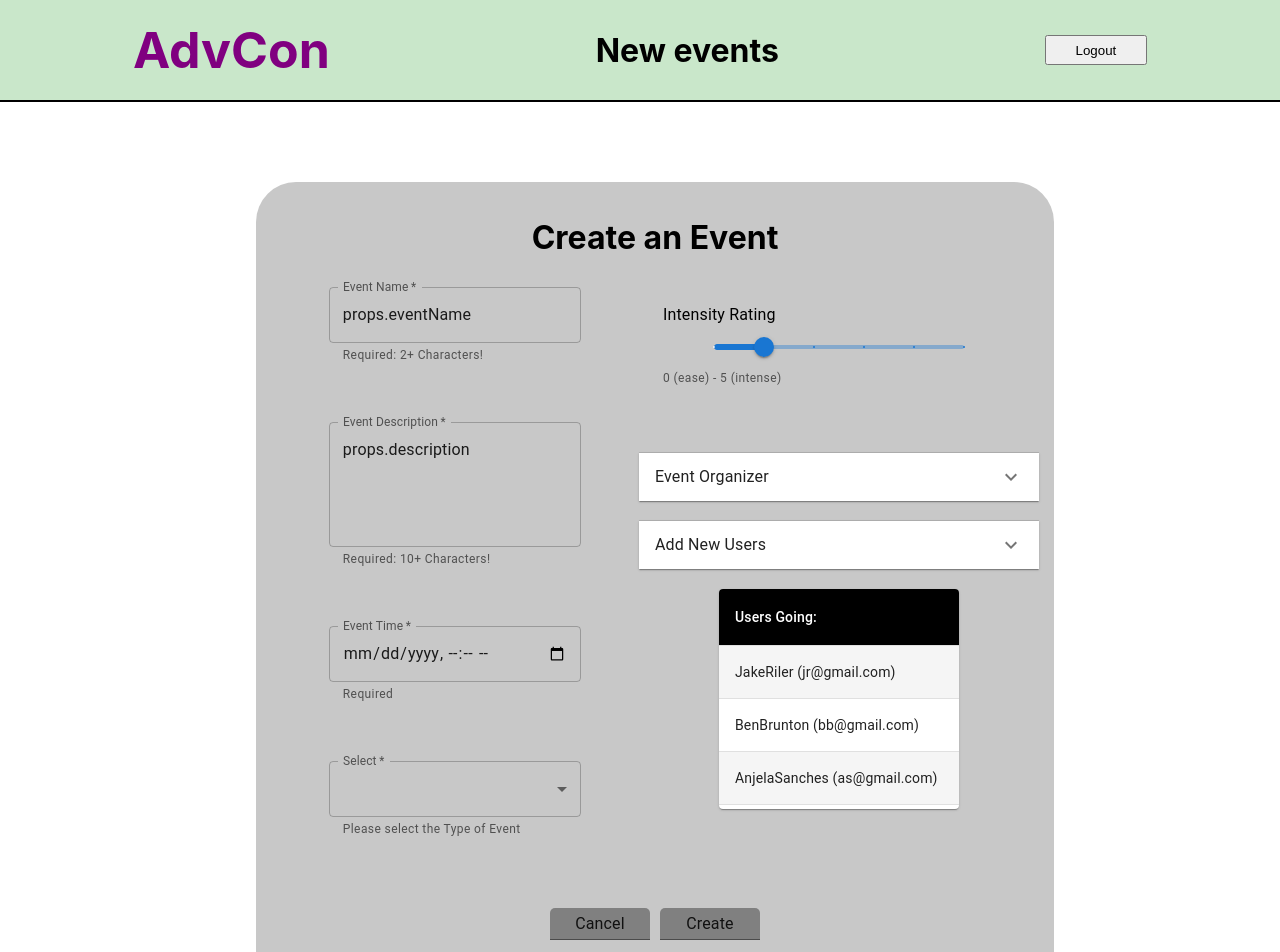
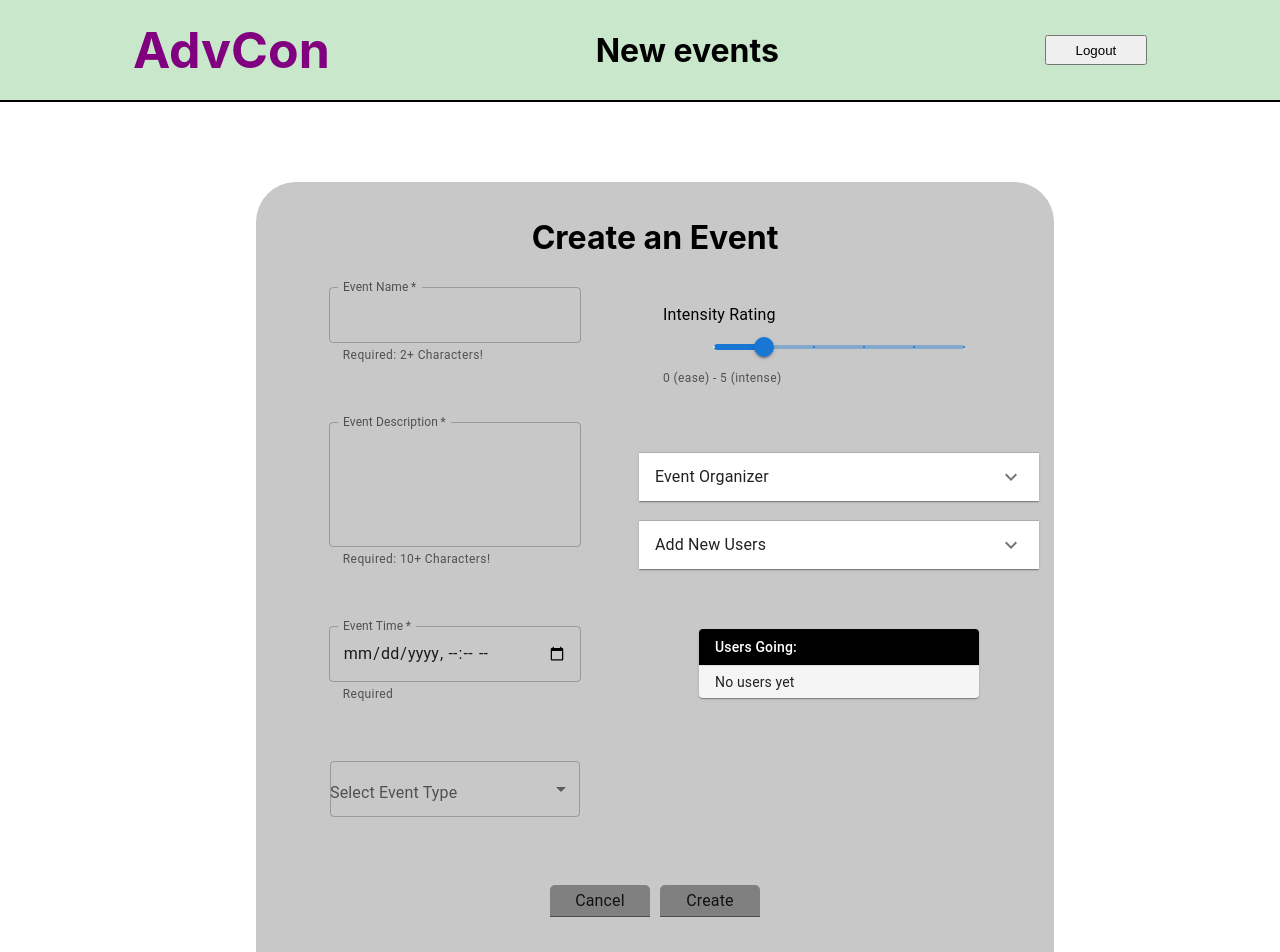
Before and after one commit to czmud/adventureConnect, a React (Create React App) app in the folder client/: page /event/new in a window 1280 px wide. Shown: the top 952 px of the page. Built offline with nearby package versions, Linux system fonts and the light colour scheme.

Commit message:
complete data flow for EventForm/adjusted create

```diff
--- a/client/src/components/EventForm.tsx
+++ b/client/src/components/EventForm.tsx
@@ -1,7 +1,8 @@
-import React from 'react'
-import { TextField, Box, Input, MenuItem, Slider, Typography, Tooltip, SliderValueLabelProps, FormHelperText, Accordion, AccordionDetails, AccordionSummary, TableContainer, Table, TableRow, TableHead,TableCell, tableCellClasses, TableBody, styled, Paper } from '@mui/material';
+import React, {useState} from 'react'
+import { TextField, Box, Input, MenuItem, Slider, Typography, Tooltip, SliderValueLabelProps, FormHelperText, Accordion, AccordionDetails, AccordionSummary, TableContainer, Table, TableRow, TableHead,TableCell, tableCellClasses, TableBody, styled, Paper, OutlinedInput, FormControl, Select, InputLabel } from '@mui/material';
 import { positions } from '@mui/system';
 import ExpandMoreIcon from '@mui/icons-material/ExpandMore';
+import { createRoot } from 'react-dom/client';
 
 //===========All Styling Content======
 const boxStyle = {
@@ -17,16 +18,10 @@ const splitForm = {
     justifyContent: 'space-around'
 }
 const formSide = {
-    width: '90%'
+    width: '90%',
+    positions: 'relative'
 }
-const tableStyle={
-    width: '60%',
-    margin: '0px 20%',
-    zIndex: ''
-}
-const rowStyle = {
-    height: '20px'
-}
+
 const submitStyle ={
     background: 'gray',
     width: '100px',
@@ -36,13 +31,60 @@ const submitStyle ={
     postion: 'relative'
 }
 
-//=======Form intefaces=============
-interface User{
-    firstName: string;
-    lastName: string;
-    email: string;
+const ITEM_HEIGHT = 48;
+const ITEM_PADDING_TOP = 8;
+const MenuProps = {
+    PaperProps: {
+        style: {
+        maxHeight: ITEM_HEIGHT * 4.5 + ITEM_PADDING_TOP,
+        width: 250,
+        },
+    },
+    };
+
+//=======Form Classes=============
+class Event{
+    eventName: string;
+    eventDescription: string;
+    eventType: string;
+    eventDate: '';
+    eventIntensity: number;
+    eventOrganizer: Organizer;
+    eventUsers: User[]
+
+    constructor(eventName: string, eventDescription: string, eventType: string, eventDate: '', eventIntensity: number, eventOrganizer: Organizer, eventUsers: User[]){
+        this.eventName = eventName;
+        this.eventDescription = eventDescription;
+        this.eventType = eventType;
+        this.eventDate = eventDate;
+        this.eventIntensity = eventIntensity;
+        this.eventOrganizer = eventOrganizer;
+        this.eventUsers = eventUsers;
+    }
 }
 
+
+class Organizer{
+    organizerFirstName: string;
+    organizerLastName: string;
+    organizerEmail: string;
+    constructor(organizerFirstName: string, organizerLastName: string, organizerEmail: string){
+    this.organizerFirstName= organizerFirstName;
+    this.organizerLastName= organizerLastName;
+    this.organizerEmail= organizerEmail;
+    }
+}
+
+class User{
+    userFirstName: string;
+    userLastName: string;
+    userEmail: string;
+    constructor(userFirstName: string, userLastName: string, userEmail: string){
+    this.userFirstName= userFirstName;
+    this.userLastName= userLastName;
+    this.userEmail= userEmail;
+    }
+}
 
 
 //=========Form Funtions==============
@@ -79,16 +121,65 @@ const StyledTableRow = styled(TableRow)(({ theme }) => ({
 
 
 // =======Actual Form component Starts Here=============
+const users: User[] = [
+
+]
+
+const types = ['Hiking', 'Back Packing', 'Climbing', 'Camping', 'Rafting', 'Boating', 'Extreme', 'Sports']
+
 
 const EventForm = (props: any) => {
-    const { title, btn } = props;
-    const users: User[] = [
-        { firstName: 'Jake', lastName:'Riler', email: 'jr@gmail.com'},
-        { firstName: 'Ben', lastName:'Brunton', email: 'bb@gmail.com'},
-        { firstName: 'Anjela', lastName:'Sanches', email: 'as@gmail.com'},
-        { firstName: 'Naile', lastName:'Grunich', email: 'ng@gmail.com'},
-        { firstName: 'Ernie',  lastName:'Wontred', email: 'ew@gmail.com'}
-    ]
+    const { title, btn, event, creator, onSubmit } = props;
+
+    const organizer: Organizer = {
+        organizerFirstName: creator.organizerFirstName,
+        organizerLastName: creator.organizerLastName,
+        organizerEmail: creator.organizerEmail
+    }
+    const thisEvent =  event || new Event('','','','', 1, organizer, users);
+
+    const [eventName, setEventName] = useState(thisEvent.eventName);
+    const onNameChange = (e: any) => {
+        setEventName(e.target.value);
+        console.log(eventName);
+    }
+
+    const [eventDescription, setEventDescription] = useState(thisEvent.eventDescription);
+    const onDescriptionChange = (e: any) => {
+        setEventDescription(e.target.value)
+    }
+
+    const [eventType, setEventType] = useState(thisEvent.eventType);
+    const onTypeChange = (e: any) => {
+        setEventType(e.target.value)
+    }
+
+    const [eventDate, setEventDate] = useState(thisEvent.eventDate);
+    const onDateChange = (e: any) => {
+        setEventDate(e.target.value)
+    }
+
+    const [eventIntensity, setEventIntensity] = useState(thisEvent.eventIntensity);
+    const onIntensityChange = (e: any) => {
+        setEventIntensity(e.target.value)
+    }
+
+    const [eventUsers, setEventUsers] = useState(thisEvent.eventUsers);
+    const onNewUser = (e: any) => {
+        setEventUsers([...eventUsers, e.target.value])
+    }
+
+    const submitHandler = () => {
+        thisEvent.eventName = eventName;
+        thisEvent.eventDescription = eventDescription;
+        thisEvent.eventType = eventType;
+        thisEvent.eventDate = eventDate;
+        thisEvent.eventIntensity = eventIntensity;
+        thisEvent.users = eventUsers;
+        onSubmit(thisEvent);
+    }
+
+
 
     return (
     <Box
@@ -99,14 +190,15 @@ const EventForm = (props: any) => {
     }}
     noValidate
     autoComplete="off"
-    onSubmit={(e) => {e.preventDefault(); console.log("Submitted")}}>
+    onSubmit={(e) => {e.preventDefault(); submitHandler() }}>
         <h1>{ title }</h1>
         <div style={ splitForm }>
             <div style={ formSide }>
                 <TextField
                 required
                 fullWidth
-                defaultValue="props.eventName"
+                value={eventName}
+                onChange = { onNameChange }
                 id="outlined-name"
                 label="Event Name"
                 InputLabelProps={{
@@ -120,7 +212,8 @@ const EventForm = (props: any) => {
                 <TextField
                 required
                 fullWidth
-                defaultValue="props.description"
+                value={eventDescription}
+                onChange={ onDescriptionChange }
                 id="outlined-multiline-static"
                 InputLabelProps={{
                     shrink: true
@@ -135,6 +228,8 @@ const EventForm = (props: any) => {
                 <TextField
                 required
                 fullWidth
+                value={ eventDate }
+                onChange={ onDateChange }
                 id="outlined-name"
                 type="datetime-local"
                 InputLabelProps={{
@@ -145,32 +240,44 @@ const EventForm = (props: any) => {
                 />
                 <br/><br/><br/>
 
-                <TextField
-                required
-                fullWidth
-                id="outlined-select-currency"
-                select
-                label="Select"
-                defaultValue='Trip Type'
-                helperText="Please select the Type of Event"
+                <FormControl sx={{ m: 1, width: 250, mt: 1 }}>
+                    <InputLabel
+                    variant="standard"
+                    htmlFor="native-select">Select Event Type</InputLabel>
+                    <Select
+                    displayEmpty
+                    value={ eventType }
+                    onChange={ onTypeChange }
+                    input={<OutlinedInput />}
+                    renderValue={(selected) => {
+                        return selected
+                    }}
+                    MenuProps={MenuProps}
+                    inputProps={{ 'aria-label': 'Without label' }}
                 >
-                    <MenuItem >Hiking</MenuItem>
-                    <MenuItem >BackPacking</MenuItem>
-                    <MenuItem >Climbing</MenuItem>
-                    <MenuItem >Camping</MenuItem>
-                    <MenuItem >Rafting</MenuItem>
-                    <MenuItem >Boating</MenuItem>
-                    <MenuItem >Extreme Sports</MenuItem>
-                </TextField>
+                        <MenuItem disabled value="">
+                        <em>Placeholder</em>
+                        </MenuItem>
+                    {types.map((name, idx) => (
+                        <MenuItem
+                        key={idx}
+                        value={name}
+                        >
+                            {name}
+                        </MenuItem>
+                ))}
+                    </Select>
+                </FormControl>
                 <br/><br/><br/>
+
             </div>
             <div style={ formSide }>
-                <>
                 <Box sx={{ m: 3 }}>
                     <Typography gutterBottom align="left">Intensity Rating</Typography>
                     <Slider
                     aria-label="Intensity Rating"
-                    defaultValue={1}
+                    value={ eventIntensity }
+                    onChange={ onIntensityChange }
                     valueLabelDisplay="auto"
                     step={1}
                     marks
@@ -200,7 +307,7 @@ const EventForm = (props: any) => {
                             required
                             id="outlined-name"
                             label="Organize Name"
-                            value='{Organizer.first + .last}'
+                            value={""+thisEvent.eventOrganizer.organizerFirstName+ ' '+ thisEvent.eventOrganizer.organizerLastName}
                             InputProps={{
                                 readOnly: true,
                             }}
@@ -211,7 +318,7 @@ const EventForm = (props: any) => {
                             id="outlined-name"
                             label="Oraganizer Email"
                             type='email'
-                            value="{Organizer.email}"
+                            value={thisEvent.eventOrganizer.organizerEmail}
                             InputProps={{
                                 readOnly: true,
                             }}
@@ -220,7 +327,7 @@ const EventForm = (props: any) => {
                     </AccordionDetails>
                 </Accordion>
                 <br/>
-                <Accordion>
+                <Accordion sx={{zIndex: '2'}}>
                     <AccordionSummary
                     expandIcon={<ExpandMoreIcon />}
                     aria-controls="panel1a-content"
@@ -230,6 +337,16 @@ const EventForm = (props: any) => {
                     </AccordionSummary>
                     <AccordionDetails>
                         <Typography>
+                        <Box
+                            style={ boxStyle }
+                            component="form"
+                            sx={{
+                            '& .MuiTextField-root': { m: 1, width: '25ch' },
+                            }}
+                            noValidate
+                            autoComplete="off"
+                            onSubmit={e => {e.preventDefault(); onNewUser(e)}}>
+
                             <TextField
                             id="outlined-name"
                             label="First Name"
@@ -255,32 +372,37 @@ const EventForm = (props: any) => {
                             <br/>
 
                             <Input style={ submitStyle } type='submit' value='Add New'/>
+                        </Box>
                         </Typography>
                     </AccordionDetails>
                 </Accordion>
-                <br/>
+                <br/><br/><br/>
 
-                <Paper sx={{ width: '60%', margin: '0px 20%', overflow: 'scroll' }}>
-                <TableContainer sx={{ maxHeight: 220 }}>
-                <Table stickyHeader sx={{ minWidth: 400 }} aria-label="customized table">
+                <Paper sx={{ width: '70%', margin: '0px 15%', overflow: 'scroll', postions: 'absolute'}}>
+                <TableContainer sx={{ maxHeight: 160 }}>
+                <Table size='small' stickyHeader sx={{ minWidth: 400 }} aria-label="customized table">
                     <TableHead>
-                        <TableRow style={rowStyle}>
+                        <TableRow>
                             <StyledTableCell>Users Going: </StyledTableCell>
                         </TableRow>
                     </TableHead>
                     <TableBody>
-                    { users.map((user: User, idx: number) => (
-                        <StyledTableRow style={rowStyle} key={idx}>
+                    { thisEvent.users ?
+                    thisEvent.users.map((user: User, idx: number) => (
+                        <StyledTableRow key={idx}>
                             <StyledTableCell component="th" scope="row">
-                                {user.firstName}{user.lastName} ({user.email})
+                                {user.userFirstName}{user.userLastName} ({user.userEmail})
                             </StyledTableCell>
-                            </StyledTableRow>
-                    ))}
+                        </StyledTableRow>
+                    )): <StyledTableRow>
+                            <StyledTableCell component="th" scope="row">
+                                No users yet
+                            </StyledTableCell>
+                        </StyledTableRow>}
                     </TableBody>
                 </Table>
                 </TableContainer>
                 </Paper>
-            </>
             </div>
         </div>
 
--- a/client/src/views/CreateEvent.tsx
+++ b/client/src/views/CreateEvent.tsx
@@ -1,11 +1,46 @@
 import React from 'react'
+import axios from 'axios'
+import { useNavigate } from 'react-router-dom'
 import EventForm from '../components/EventForm'
 import HeaderBar from '../components/HeaderBar'
 
-const CreateEvent = () => {
+const CreateEvent = (thisEvent: any) => {
+    const nav = useNavigate();
+
+    const onCreate = () => {
+        axios.post('', thisEvent)
+            .then(res => {
+
+                nav('/dashboard');
+            })
+            .catch(err => {})
+    }
+
+
+
+    //!===============Just For Data Example========
+    class Organizer{
+        organizerFirstName: string;
+        organizerLastName: string;
+        organizerEmail: string;
+        constructor(organizerFirstName: string, organizerLastName: string, organizerEmail: string){
+        this.organizerFirstName= organizerFirstName;
+        this.organizerLastName= organizerLastName;
+        this.organizerEmail= organizerEmail;
+        }
+    }
+    const organizer: Organizer = {
+        organizerFirstName: 'Jesse',
+        organizerLastName: 'Made',
+        organizerEmail: 'This@Yea.gmail.com'
+    }
+    //! ========Delete after setting data routes up==========
+
+
+
     return (<>
     <HeaderBar title='New events' btnTitle='Logout' btnRoute='logout'/>
-    <EventForm title='Create an Event' btn='Create' />
+    <EventForm title='Create an Event' btn='Create' submitCallback={ onCreate } creator={ organizer } onSubmit={ onCreate }/>
     </>)
 }
 
--- a/client/src/views/UpdateEvent.tsx
+++ b/client/src/views/UpdateEvent.tsx
@@ -1,11 +1,24 @@
 import React from 'react'
+import axios from 'axios'
+import { useNavigate } from 'react-router-dom'
 import EventForm from '../components/EventForm'
 import HeaderBar from '../components/HeaderBar'
 
 const UpdateEvent = () => {
+    const nav = useNavigate();
+
+    const onUpdate = () => {
+        axios.put('', {_id: ''})
+            .then(res => {
+
+                nav('/dashboard');
+            })
+            .catch(err => {})
+    }
+
     return (<>
         <HeaderBar title='Edit Event' btnTitle='Logout' btnRoute='logout'/>
-        <EventForm title='Update {Event}' btn='Update'/>
+        <EventForm title='Update {Event}' btn='Update' submitCallback={ onUpdate }/>
     </>)
 }
 
```
Also changed, not shown: client/src/views/EventPage.tsx (+6 -3 lines).
